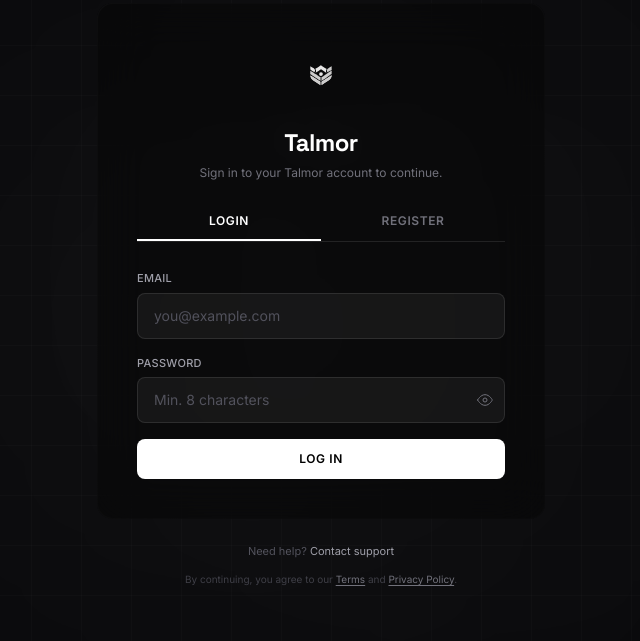
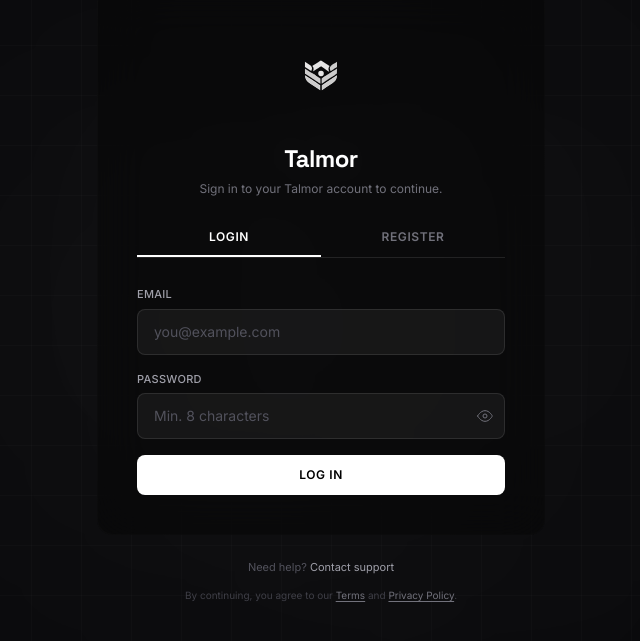
Before and after one commit to Nolex999/Talmor, a Next.js app: page / in a window 1280 px wide. Shown: the part 105-746 px from the top of the page, without its empty margins (319-959 px from the left). Built offline with nearby package versions, Linux system fonts and the light colour scheme; no server answers.

Commit message:
Fix favicon to logo.svg, title to 'Talmor', bigger logo, liquid fill loading animation

```diff
--- a/app/globals.css
+++ b/app/globals.css
@@ -142,3 +142,54 @@
   border-radius: 50%;
   animation: logo-spin 0.6s linear infinite;
 }
+
+.liquid-logo {
+  width: 100%;
+  height: 100%;
+  -webkit-mask-image: url('/logo.svg');
+  mask-image: url('/logo.svg');
+  -webkit-mask-size: contain;
+  mask-size: contain;
+  -webkit-mask-repeat: no-repeat;
+  mask-repeat: no-repeat;
+  -webkit-mask-position: center;
+  mask-position: center;
+  position: relative;
+  overflow: hidden;
+}
+
+.liquid-wave {
+  position: absolute;
+  bottom: 0;
+  left: -20%;
+  width: 140%;
+  background: rgba(255, 255, 255, 0.85);
+  border-radius: 40% 45% 0 0;
+  animation: liquid-fill 1.8s ease-in-out infinite;
+}
+
+.liquid-wave::before {
+  content: '';
+  position: absolute;
+  top: -8px;
+  left: 0;
+  width: 100%;
+  height: 16px;
+  background: rgba(255, 255, 255, 0.85);
+  border-radius: 50%;
+  animation: liquid-wobble 1.8s ease-in-out infinite;
+}
+
+@keyframes liquid-fill {
+  0% { height: 0%; }
+  40% { height: 85%; }
+  60% { height: 85%; }
+  100% { height: 0%; }
+}
+
+@keyframes liquid-wobble {
+  0%, 100% { transform: translateX(0) scaleY(1); }
+  25% { transform: translateX(3%) scaleY(1.3); }
+  50% { transform: translateX(-2%) scaleY(0.8); }
+  75% { transform: translateX(2%) scaleY(1.2); }
+}
--- a/app/layout.tsx
+++ b/app/layout.tsx
@@ -13,8 +13,11 @@
 });
 
 export const metadata: Metadata = {
-  title: "Talmor — Secure Access",
+  title: "Talmor",
   description: "Sign in to your Talmor account.",
+  icons: {
+    icon: "/logo.svg",
+  },
 };
 
 export default function RootLayout({
--- a/app/page.tsx
+++ b/app/page.tsx
@@ -85,14 +85,13 @@
           <div className="bg-black/50 backdrop-blur-xl rounded-2xl p-8 sm:p-10">
             <div className="flex justify-center mb-5">
               {isSubmitting ? (
-                <div className="relative w-20 h-20 animate-logo-pulse">
-                  <div className="absolute inset-0 rounded-full border-2 border-white/10 animate-logo-spin" style={{ borderTopColor: 'rgba(255,255,255,0.4)' }} />
-                  <div className="absolute inset-2 flex items-center justify-center">
-                    <img src="/logo.svg" alt="Talmor" className="w-12 h-12 object-contain opacity-80" />
+                <div className="relative w-24 h-24">
+                  <div className="liquid-logo">
+                    <div className="liquid-wave" />
                   </div>
                 </div>
               ) : (
-                <img src="/logo.svg" alt="Talmor" className="w-16 h-16 object-contain" />
+                <img src="/logo.svg" alt="Talmor" className="w-24 h-24 object-contain" />
               )}
             </div>
 
--- a/app/support/page.tsx
+++ b/app/support/page.tsx
@@ -85,10 +85,9 @@
   if (loading) {
     return (
       <div className="min-h-screen bg-[#0a0a0c] text-white bg-grid flex items-center justify-center">
-        <div className="relative w-20 h-20 animate-logo-pulse">
-          <div className="absolute inset-0 rounded-full border-2 border-white/10 animate-logo-spin" style={{ borderTopColor: 'rgba(255,255,255,0.4)' }} />
-          <div className="absolute inset-2 flex items-center justify-center">
-            <img src="/logo.svg" alt="Talmor" className="w-12 h-12 object-contain opacity-80" />
+        <div className="relative w-24 h-24">
+          <div className="liquid-logo">
+            <div className="liquid-wave" />
           </div>
         </div>
       </div>
```
